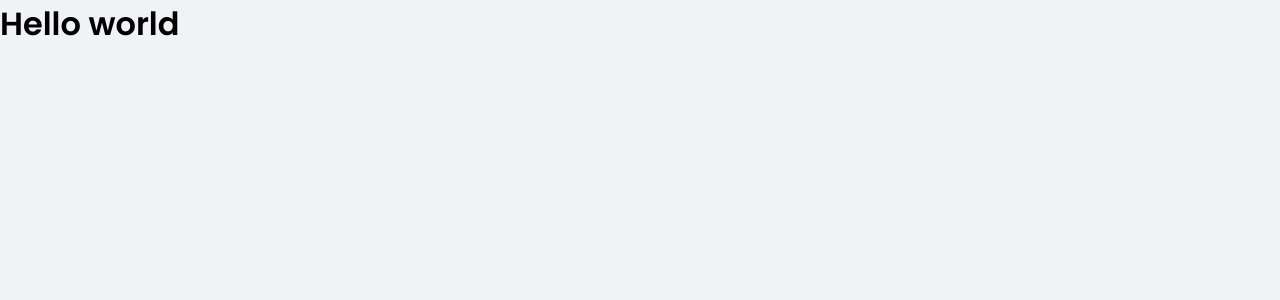
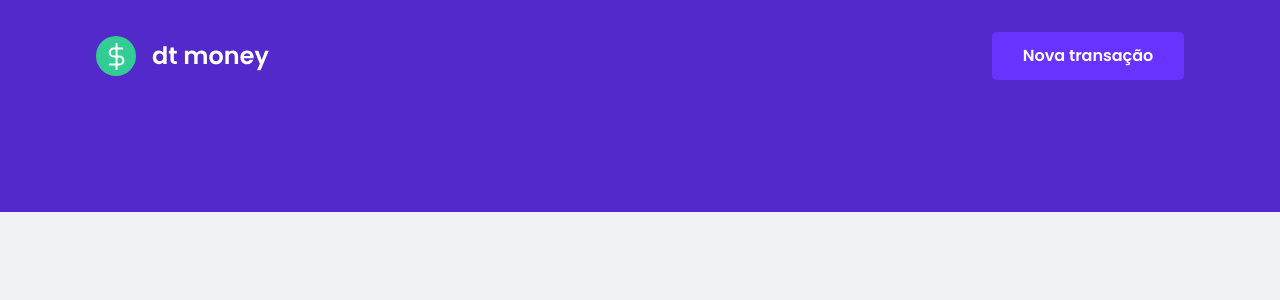
Before and after one commit to mjfneto/dt-money, a React (Create React App) app: page / in a window 1280 px wide. Shown: the top 300 px of the page. Built offline with nearby package versions, Linux system fonts and the light colour scheme.

Commit message:
Add Header component

```diff
--- a/src/App.tsx
+++ b/src/App.tsx
@@ -1,11 +1,12 @@
+import { Header } from './components/Header';
 import { GlobalStyle } from './styles/global';
 
 export function App() {
   return (
-    <div className="App">
-      <h1>Hello world</h1>
+    <>
+      <Header />
       <GlobalStyle />
-    </div>
+    </>
   );
 }
 
--- /dev/null
+++ b/src/components/Header/index.tsx
@@ -0,0 +1,13 @@
+import logoImg from '../../assets/logo.svg';
+import { Container, Content } from './styles';
+
+export function Header() {
+  return (
+    <Container>
+      <Content>
+        <img src={logoImg} alt="dt money"></img>
+        <button type="button">Nova transação</button>
+      </Content>
+    </Container>
+  );
+}
--- /dev/null
+++ b/src/components/Header/styles.ts
@@ -0,0 +1,35 @@
+import styled from 'styled-components';
+
+export const Container = styled.header`
+  height: 212px;
+  background: var(--blue);
+`;
+
+export const Content = styled.div`
+  display: flex;
+  align-items: center;
+  justify-content: space-between;
+
+  max-width: 1120px;
+  margin: 0 auto;
+  padding: 2rem 1rem 12rem;
+
+  button {
+    width: 12rem;
+    height: 3rem;
+    border: none;
+    border-radius: 0.3125rem;
+
+    font-size: 1rem;
+    line-height: 1.5rem;
+    font-weight: 600;
+    color: var(--shape);
+    background: var(--blue-light);
+
+    transition: filter 0.2s;
+
+    &:hover {
+      filter: brightness(0.9);
+    }
+  }
+`;
```
